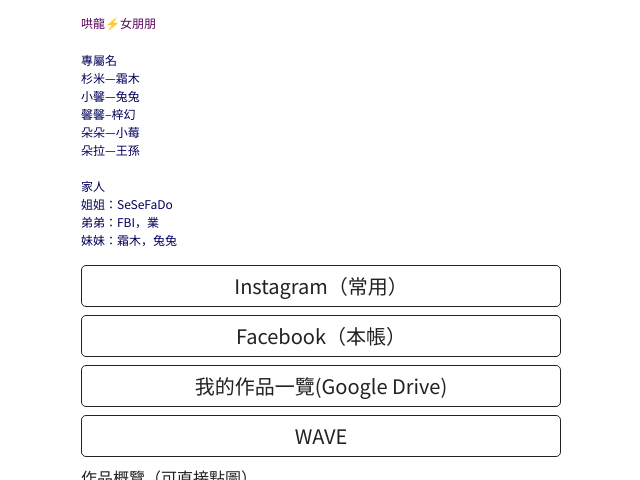
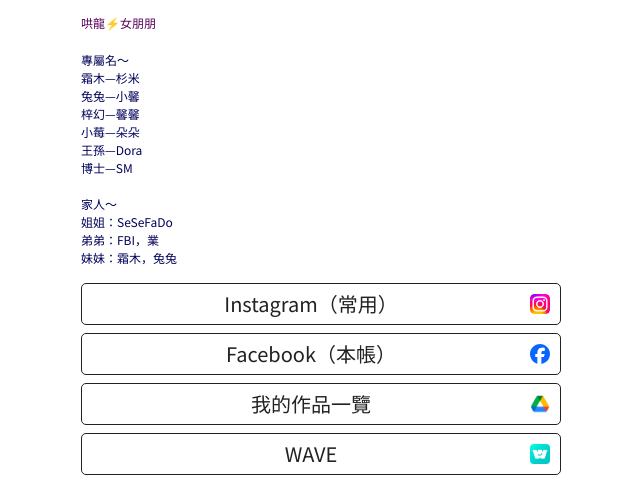
Before and after one commit to SammyAlien/AboutMe, a plain HTML site: page index.html in a window 1280 px wide. Shown: the part 388-868 px from the top of the page, without its empty margins (319-959 px from the left). Drawn offline with Linux system fonts and the light colour scheme.

Commit message:
add icons
add icons and name

```diff
--- a/aboutMe.css
+++ b/aboutMe.css
@@ -141,3 +141,9 @@ w {
 .buttonMargin{
     height: 1.5rem;
 }
+.icon{
+    height: 1.25rem;
+    margin: 0 auto;
+    position: relative;
+    border-radius: 0.25rem;
+}
--- a/index.html
+++ b/index.html
@@ -7,7 +7,9 @@
     <link rel="stylesheet" href="aboutMe.css">
     <link rel="preconnect" href="https://fonts.googleapis.com">
     <link rel="preconnect" href="https://fonts.gstatic.com" crossorigin>
-    <link href="https://fonts.googleapis.com/css2?family=Noto+Sans+TC:wght@400;700&display=swap" rel="stylesheet">
+    <link rel="stylesheet" href="https://fonts.googleapis.com/css2?family=Noto+Sans+TC:wght@400;700&display=swap">
+    <link rel="stylesheet" href="https://cdnjs.cloudflare.com/ajax/libs/font-awesome/6.6.0/css/font-awesome.min.css">
+    <script src="https://kit.fontawesome.com/9536a55bf5.js" crossorigin="anonymous"></script>
 </head>
 <body>
     <div class="pageMargin">
@@ -26,24 +28,25 @@
             <br>
         </v>
             <p>
-                專屬名<br>
-                杉米—霜木<br>
-                小馨—兔兔<br>
-                馨馨–梓幻<br>
-                朵朵—小莓<br>
-                朵拉—王孫<br>
+                專屬名～<br>
+                霜木—杉米<br>
+                兔兔—小馨<br>
+                梓幻—馨馨<br>
+                小莓—朵朵<br>
+                王孫—Dora<br>
+                博士—SM<br>
                 <br>
-                家人<br>
+                家人～<br>
                 姐姐：SeSeFaDo<br>
                 弟弟：FBI，業<br>
                 妹妹：霜木，兔兔
             </p>
         </div>
         <div class="Links">
-            <a href="https://www.instagram.com/sammyyyyyyydesu/" class="link">Instagram（常用）</a>
-            <a href="https://www.facebook.com/share/JxtL1DAAjrFjK24x/?mibextid=qi2Omg" class="link">Facebook（本帳）</a>
-            <a href="https://drive.google.com/drive/folders/1_DPOMHryTYLl4DKyHy-kdD5Os9ZU4sUU?usp=sharing" class="link">我的作品一覽(Google Drive)</a>
-            <a href="https://wavelive.onelink.me/tEt5/inappshareprofiletw?w_user=ff9eca1a-4c65-4b80-a5fa-9afecad6438b" class="link">WAVE</a>
+            <a href="https://www.instagram.com/sammyyyyyyydesu/" class="link">Instagram（常用）<img src="Instagram.png" alt="" class="icon" style="float: right;"></a>
+            <a href="https://www.facebook.com/share/JxtL1DAAjrFjK24x/?mibextid=qi2Omg" class="link">Facebook（本帳）<img src="Facebook.svg" alt="" class="icon" style="float: right;"></a>
+            <a href="https://drive.google.com/drive/folders/1_DPOMHryTYLl4DKyHy-kdD5Os9ZU4sUU?usp=sharing" class="link">我的作品一覽 <img src="googledrive.png" alt="" class="icon" style="float: right;"></a>
+            <a href="https://wavelive.onelink.me/tEt5/inappshareprofiletw?w_user=ff9eca1a-4c65-4b80-a5fa-9afecad6438b" class="link">WAVE <img src="wave.png" alt="" class="icon" style="float: right;"></a>
             <!--<a href="" class="link">我的遊戲(GooglePlay)</a>-->
         </div>
         <div class="workInfo">
```
Also changed, not shown: Facebook.svg (added), Instagram.png (added), googledrive.png (added), wave.png (added).
